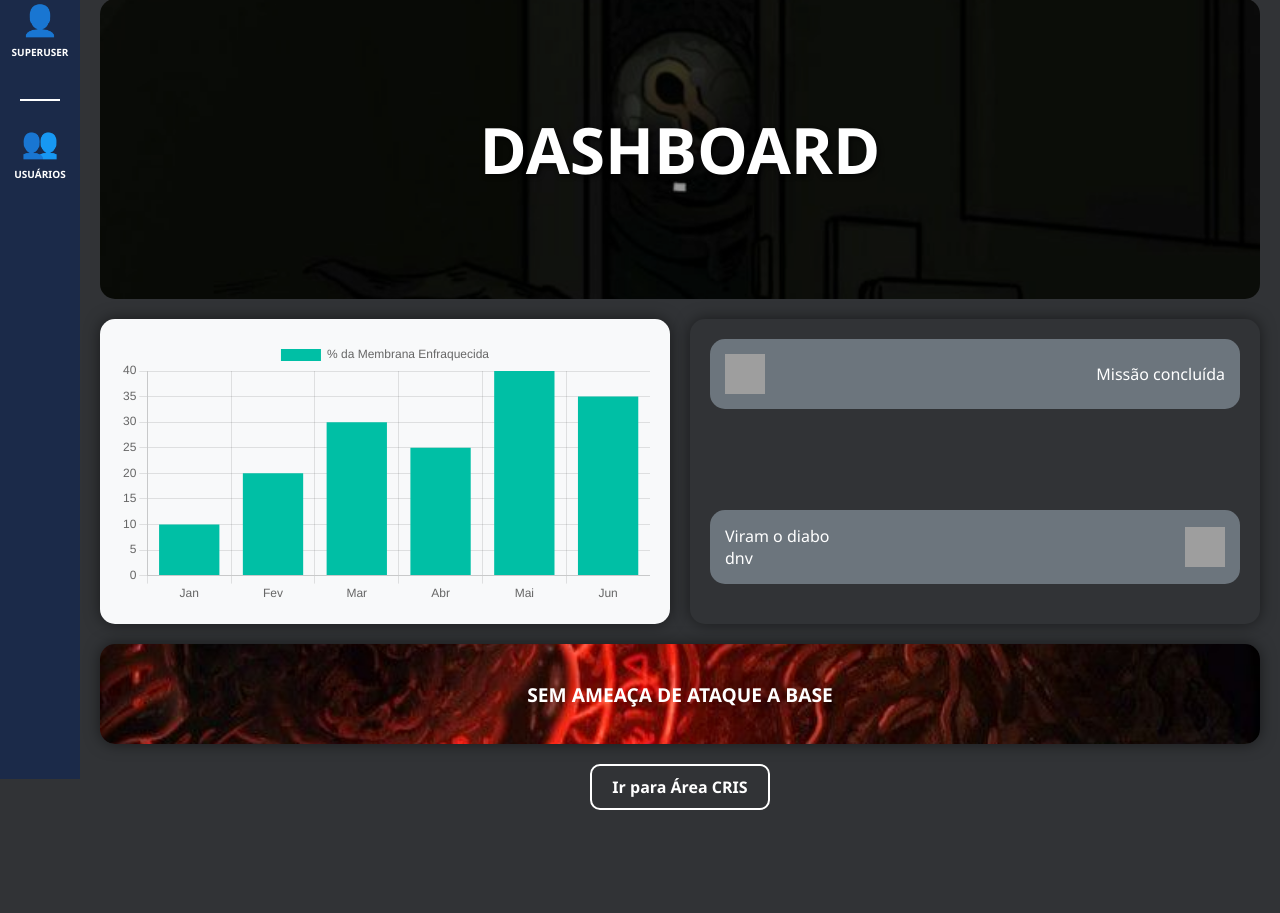
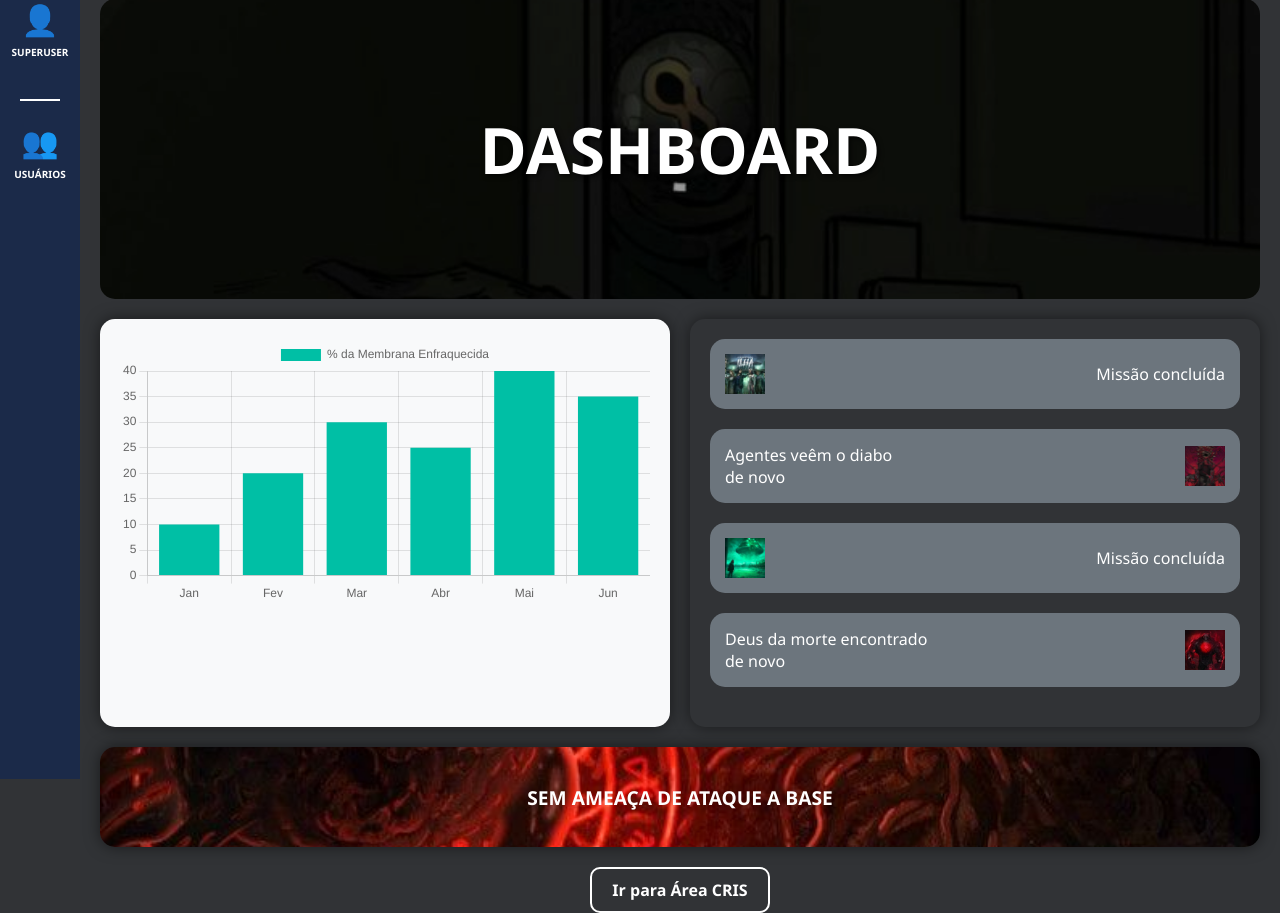
Before and after one commit to avmoonlight/c.r.i.s, a Flask app: page /dashboard in a window 1280 px wide. Shown: the part 21-934 px from the top of the page. Before the commit the page ends 831 px from the top, so only its background shows below. Run offline with Flask 3, Linux system fonts and the light colour scheme; the visitor is signed in with stand-in values (Sample User, id 1); grey boxes are pictures that could not be loaded.

Commit message:
terminando

```diff
--- a/templates/dashboard.html
+++ b/templates/dashboard.html
@@ -36,13 +36,22 @@
 
                 <div class="card missoes">
                     <div class="missao">
-                        <img src="static/img/img_missao_concluida.png" alt="Missão concluída">
+                        <img src="static/img/osni.jpg" alt="Missão concluída">
                         <span>Missão concluída</span>
                     </div>
                     <div class="missao">
-                        <span>Viram o diabo<br>dnv</span>
-                        <img src="static/img/img_viram_o_diabo.png" alt="Viram o diabo dnv">
+                        <span>Agentes veêm o diabo<br>de novo</span>
+                        <img src="static/img/diabao.jpg" alt="DIABO">
                     </div>
+                    <div class="missao">
+                        <img src="static/img/sinais.jpg" alt="Missão concluída">
+                        <span>Missão concluída</span>
+                    </div>
+                    <div class="missao">
+                        <span>Deus da morte encontrado<br>de novo</span>
+                        <img src="static/img/deusdamorte.jpg" alt="DEUS DA MORTE">
+                    </div>
+
                 </div>
             </div>
 
```
Also changed, not shown: static/img/deusdamorte.jpg (added), static/img/diabao.jpg (added), static/img/osni.jpg (added), static/img/sinais.jpg (added).
